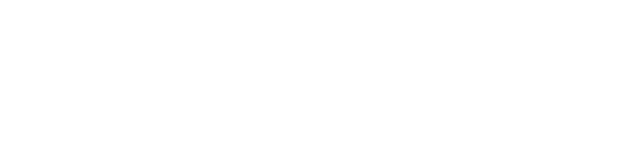
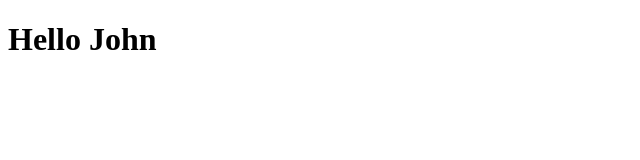
Before and after one commit to AffirmedVisionary/vuejs-task-tracker, a plain HTML site: page random-user-gen/index.html in a window 1280 px wide. Shown: the whole page, without its empty margins (0-640 px from the left). Drawn offline with nearby package versions, Linux system fonts and the light colour scheme.

Commit message:
send data to html file

```diff
--- a/random-user-gen/app.js
+++ b/random-user-gen/app.js
@@ -0,0 +1,9 @@
+const app = Vue.createApp({
+  data() {
+    return {
+      firstName: "John"
+    }
+  }
+})
+
+app.mount('#app')
--- a/random-user-gen/index.html
+++ b/random-user-gen/index.html
@@ -8,8 +8,10 @@
   <title>Random User Generator</title>
 </head>
 <body>
-  <div id="app"></div>
+  <div id="app">
+    <h1>Hello {{firstName}}</h1>
+  </div>
+  <script src="https://unpkg.com/vue@3.0.5"></script>
   <script src="app.js"></script>
-  <script src="https://unpkg.com/vue@3.0.5"></script>
 </body>
 </html>
```
